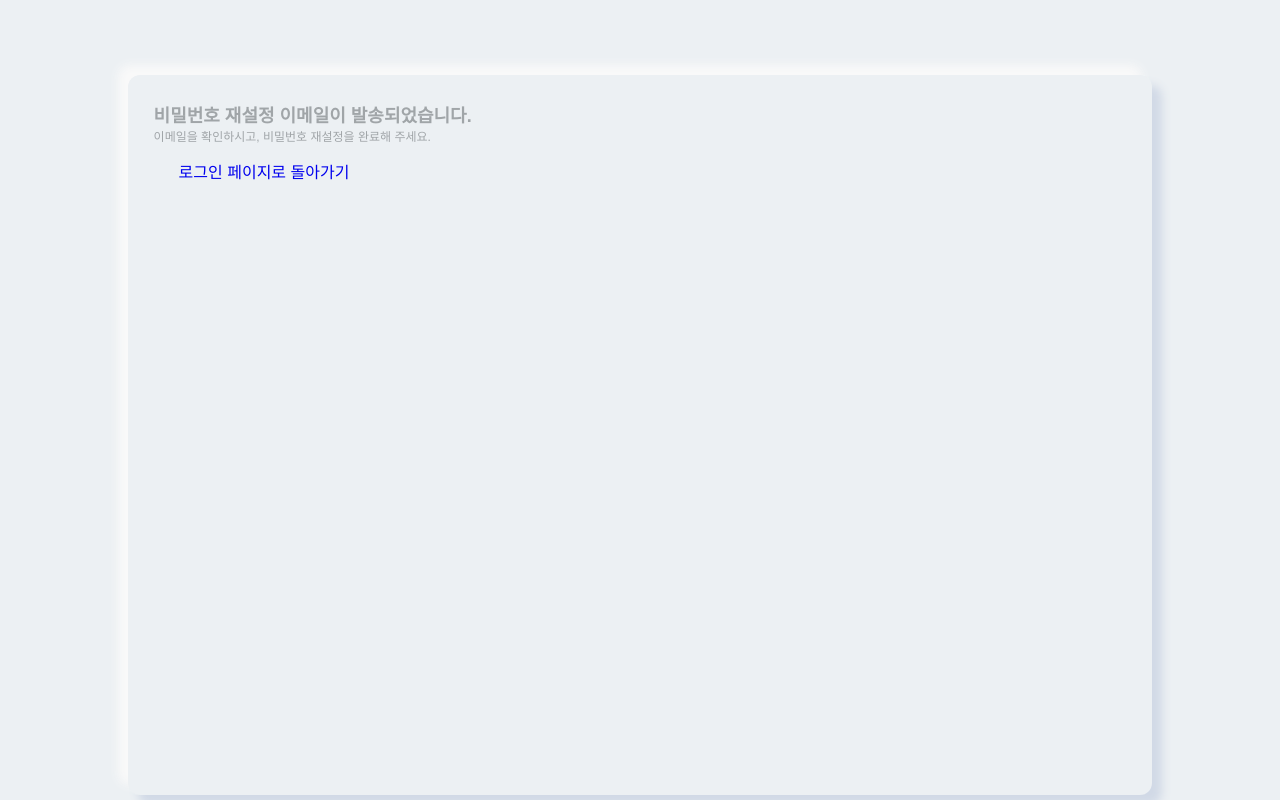
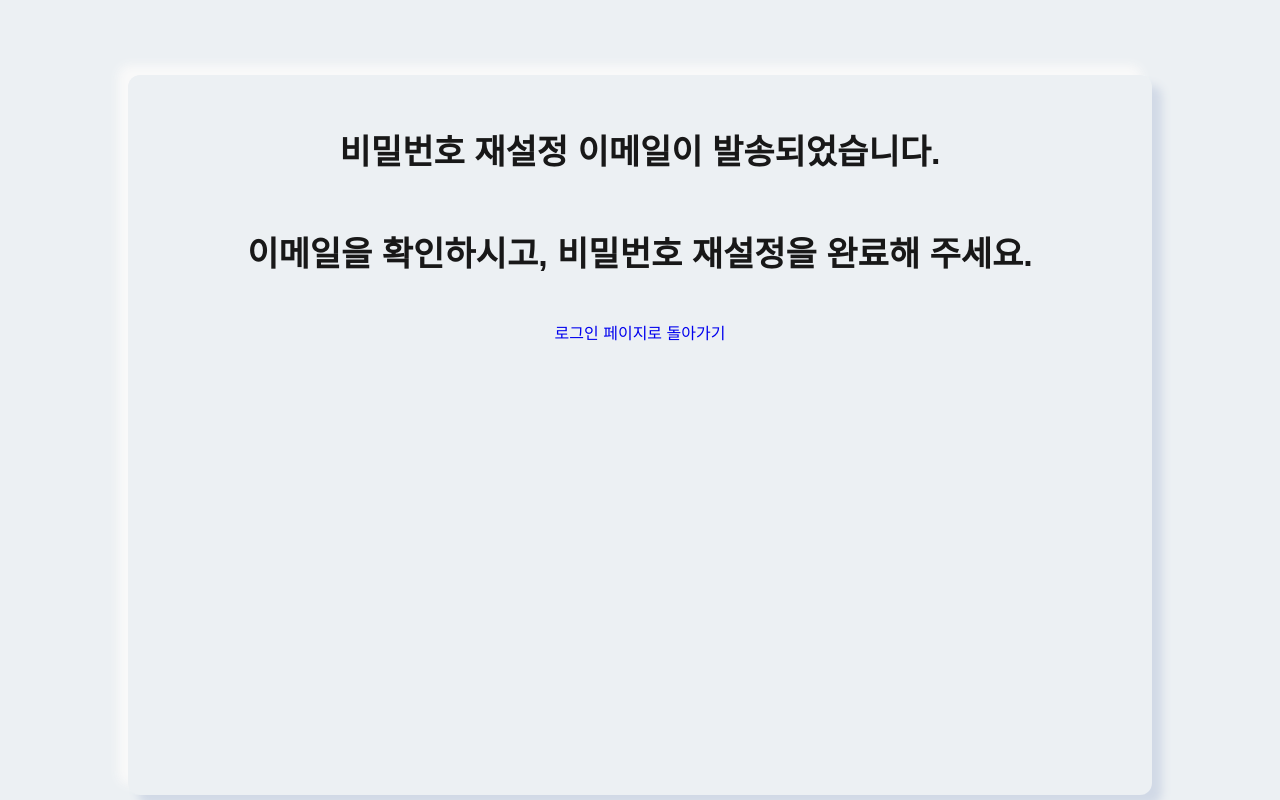
Before and after one commit to Saangjun00/GuardianPath, a Django app: page /password_reset/done/ in a window 1280 px wide. Run offline with Django 3.2, Linux system fonts and the light colour scheme.

Commit message:
Add Custom Password Reset

```diff
--- a/users/templates/registration/password_reset_done.html
+++ b/users/templates/registration/password_reset_done.html
@@ -10,11 +10,9 @@
 <body>
     <div class="main">
         <div class="a-container" id="a-container">
-            <form>
-                <h2>비밀번호 재설정 이메일이 발송되었습니다.</h2>
-                <p>이메일을 확인하시고, 비밀번호 재설정을 완료해 주세요.</p>
-                <a href="{% url 'login_view' %}" class="btn">로그인 페이지로 돌아가기</a>
-            </form>
+            <h2 class="form_title title" style="text-align: center;">비밀번호 재설정 이메일이 발송되었습니다.</h2>
+            <h2 class="form_title title" style="text-align: center;">이메일을 확인하시고, 비밀번호 재설정을 완료해 주세요.</h2>
+            <p style="text-align: center;"><a href="{% url 'login_view' %}" class="btn">로그인 페이지로 돌아가기</a></p>
         </div>
     </div>
 </body>
```
